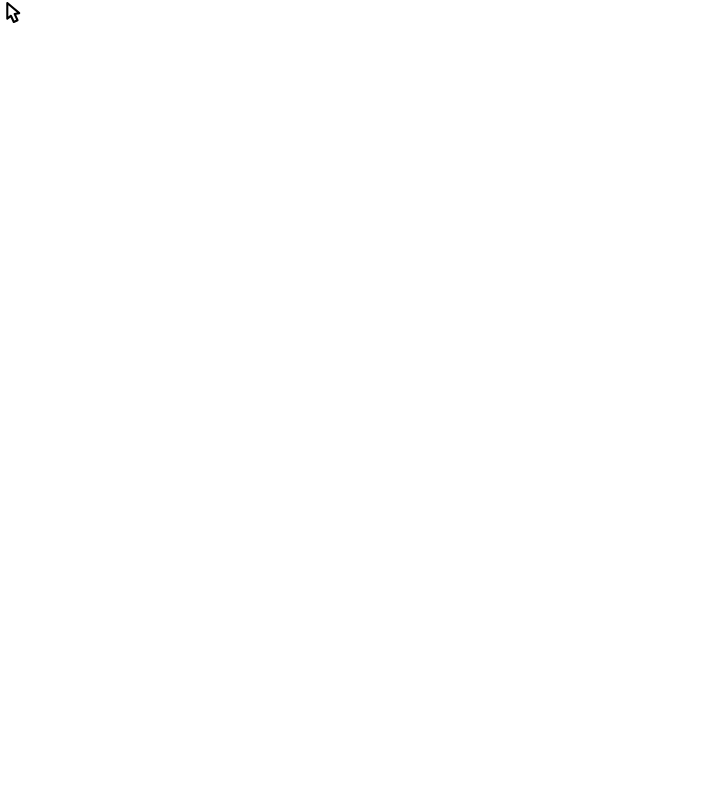
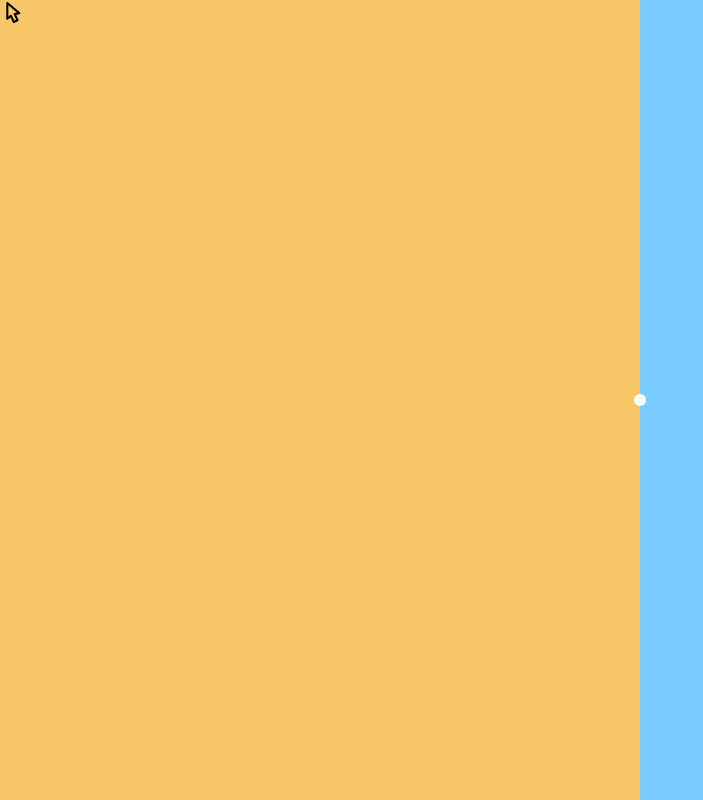
Before and after one commit to abergstream/rotating-cursor, a plain HTML site: page index.html in a window 1280 px wide. Shown: the whole page, without its empty margins (0-703 px from the left). Drawn offline with Linux system fonts and the light colour scheme.

Commit message:
Cleaned up a bit and changed some names

```diff
--- a/index.html
+++ b/index.html
@@ -13,11 +13,10 @@
                 <path d="M10.07,14.27C10.57,14.03 11.16,14.25 11.4,14.75L13.7,19.74L15.5,18.89L13.19,13.91C12.95,13.41 13.17,12.81 13.67,12.58L13.95,12.5L16.25,12.05L8,5.12V15.9L9.82,14.43L10.07,14.27M13.64,21.97C13.14,22.21 12.54,22 12.31,21.5L10.13,16.76L7.62,18.78C7.45,18.92 7.24,19 7,19A1,1 0 0,1 6,18V3A1,1 0 0,1 7,2C7.24,2 7.47,2.09 7.64,2.23L7.65,2.22L19.14,11.86C19.57,12.22 19.62,12.85 19.27,13.27C19.12,13.45 18.91,13.57 18.7,13.61L15.54,14.23L17.74,18.96C18,19.46 17.76,20.05 17.26,20.28L13.64,21.97Z" />
             </svg>
         </div>
-        <div class="container" onmousemove="showCoords(event)">
+        <div class="flexContainer" onmousemove="rotateCursor(event)">
             <div class="left"></div>
             <div class="right"></div>
         </div>
-
         <div id="centerCircle"></div>
 </body>
 </html>
```
